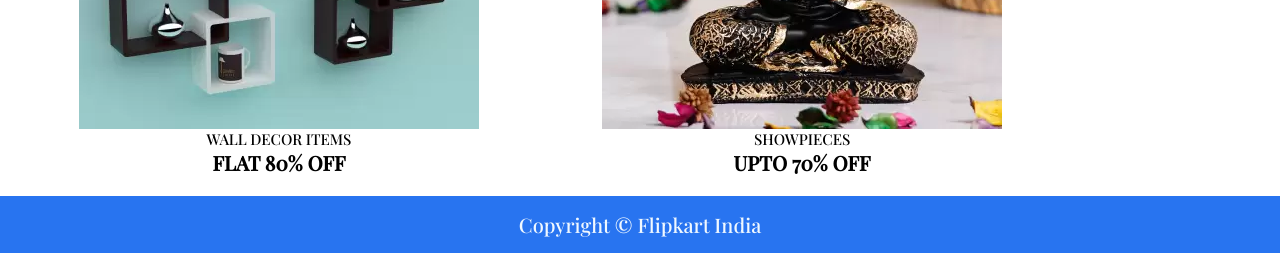
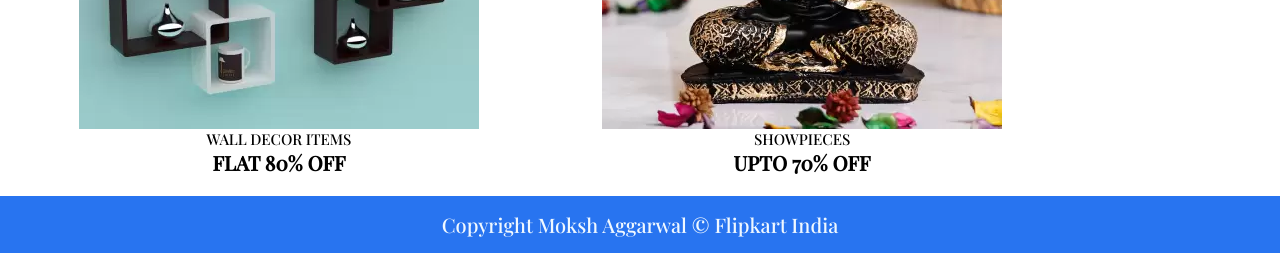
Before and after one commit to Moksh-Aggarwal/Flipkart-Clone, a plain HTML site: page index.html in a window 1280 px wide. Shown: the part 1592-1845 px from the top of the page. Drawn offline with nearby package versions, Linux system fonts and the light colour scheme.

Commit message:
Update index.html

```diff
--- a/index.html
+++ b/index.html
@@ -223,7 +223,7 @@
 
     <footer class="flex-all-centre">
 
-        <p>Copyright &copy; Flipkart India</p>
+        <p>Copyright Moksh Aggarwal &copy; Flipkart India</p>
 
     </footer>
 
```
